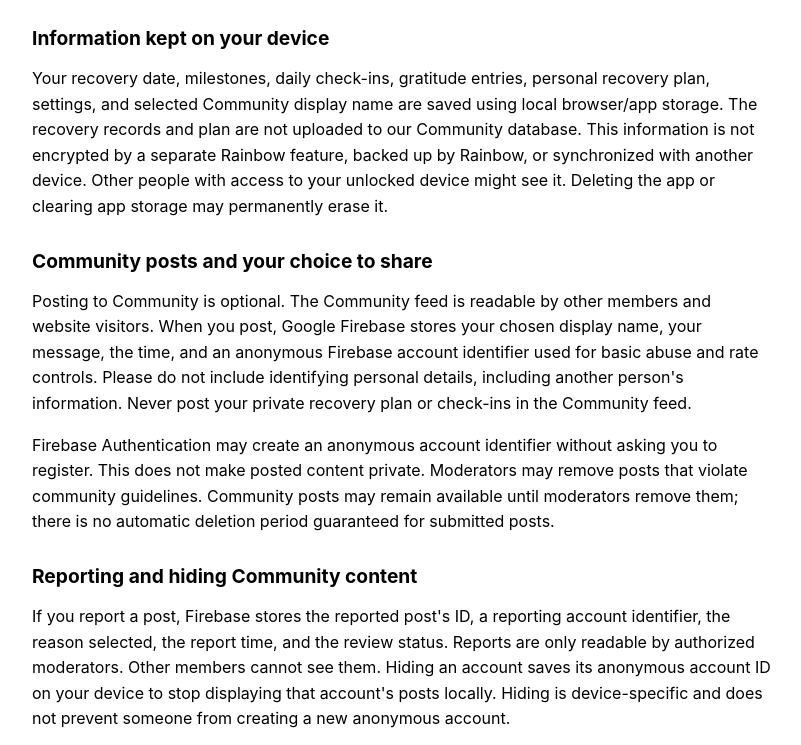
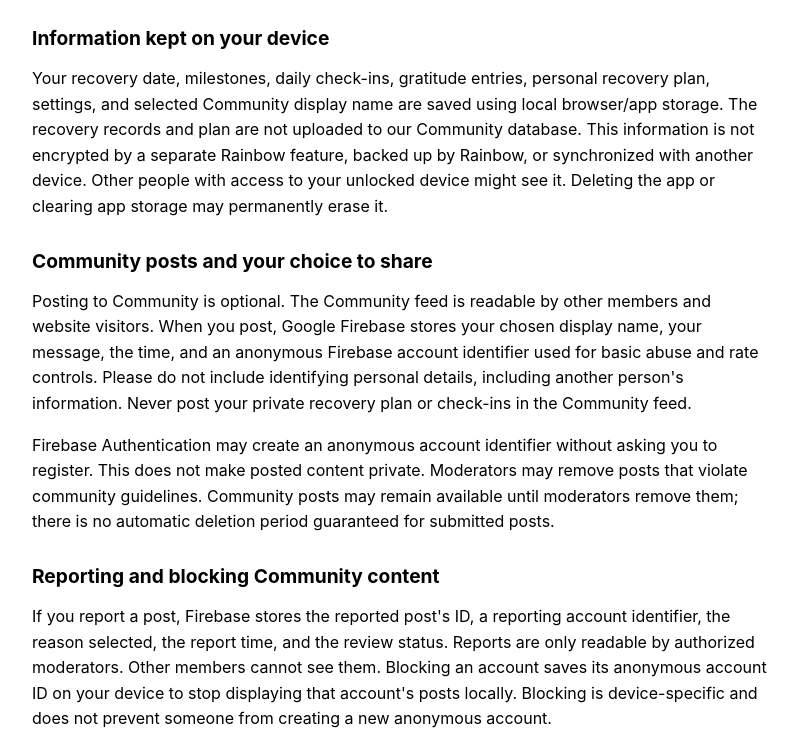
Before and after one commit to velichia888/rainbow-of-serenity-slaa, a website: page privacy.html in a window 1280 px wide. Shown: the part 181-926 px from the top of the page, without its empty margins (238-1039 px from the left). Drawn offline with Linux system fonts and the light colour scheme.

Commit message:
docs: clarify local account-blocking scope in privacy notice

```diff
--- a/privacy.html
+++ b/privacy.html
@@ -20,8 +20,8 @@ a{color:#128b7a}a:focus-visible{outline:3px solid #128b7a;outline-offset:3px}
 <h2>Community posts and your choice to share</h2>
 <p>Posting to Community is optional. The Community feed is readable by other members and website visitors. When you post, Google Firebase stores your chosen display name, your message, the time, and an anonymous Firebase account identifier used for basic abuse and rate controls. Please do not include identifying personal details, including another person's information. Never post your private recovery plan or check-ins in the Community feed.</p>
 <p>Firebase Authentication may create an anonymous account identifier without asking you to register. This does not make posted content private. Moderators may remove posts that violate community guidelines. Community posts may remain available until moderators remove them; there is no automatic deletion period guaranteed for submitted posts.</p>
-<h2>Reporting and hiding Community content</h2>
-<p>If you report a post, Firebase stores the reported post's ID, a reporting account identifier, the reason selected, the report time, and the review status. Reports are only readable by authorized moderators. Other members cannot see them. Hiding an account saves its anonymous account ID on your device to stop displaying that account's posts locally. Hiding is device-specific and does not prevent someone from creating a new anonymous account.</p>
+<h2>Reporting and blocking Community content</h2>
+<p>If you report a post, Firebase stores the reported post's ID, a reporting account identifier, the reason selected, the report time, and the review status. Reports are only readable by authorized moderators. Other members cannot see them. Blocking an account saves its anonymous account ID on your device to stop displaying that account's posts locally. Blocking is device-specific and does not prevent someone from creating a new anonymous account.</p>
 <p>For removal requests, moderation concerns, or questions about how long shared material remains visible, contact <a href="mailto:rainbowofserenityslaa@gmail.com">rainbowofserenityslaa@gmail.com</a>. Do not send private recovery journal content unless you choose to do so.</p>
 <h2>Third-party services</h2>
 <p>Google Firebase provides authentication and Community data storage; its policies are available at <a href="https://firebase.google.com/support/privacy">Firebase Privacy and Security</a>. Google Fonts may load display fonts over the network. The recovery group's public website is hosted on GitHub Pages. Meeting links may open Zoom, Calendar, a web browser or your email app; those services process information under their own privacy policies. Network services can receive basic connection data such as IP address and technical request details.</p>
```
